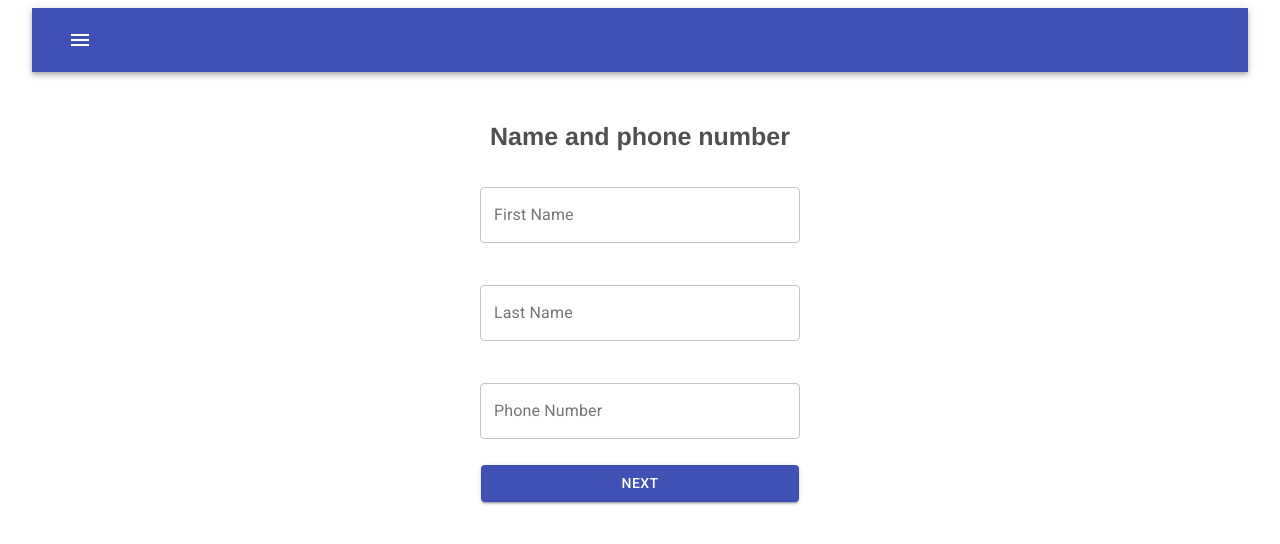
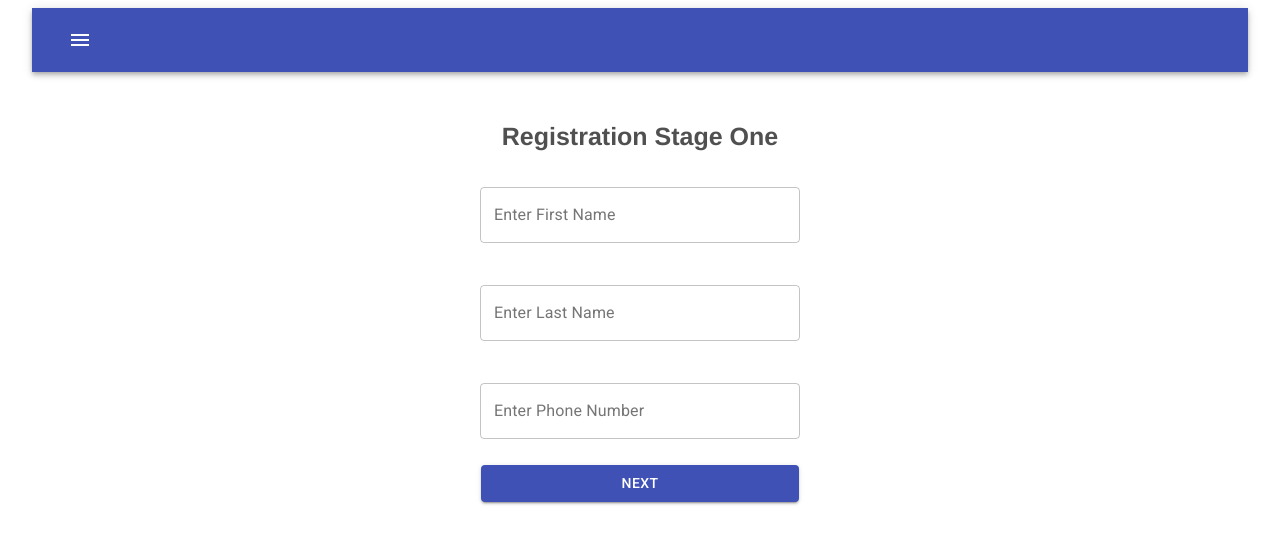
Before and after one commit to mohamedlafiteh/register-form-project, a React (Create React App) app: page / in a window 1280 px wide. Shown: the top 544 px of the page. Built offline with nearby package versions, Linux system fonts and the light colour scheme.

Commit message:
Add date

```diff
--- a/src/components/RegisterForm.js
+++ b/src/components/RegisterForm.js
@@ -88,11 +88,7 @@ export class RegisterForm extends React.Component {
       }
       let dateOfBirth = this.state.fields.dob;
       var optimizedBirthday = dateOfBirth.replace(/-/g, "/");
-
-      // //set date based on birthday at 01:00:00 hours GMT+0100 (CET)
       var myBirthday = new Date(optimizedBirthday);
-
-      // // set current day on 01:00:00 hours GMT+0100 (CET)
       var currentDate = new Date().toJSON().slice(0, 10) + " 01:00:00";
 
       // // calculate age comparing current date and birthday
--- a/src/components/steps/EmailAndDob.js
+++ b/src/components/steps/EmailAndDob.js
@@ -9,6 +9,7 @@ import IconButton from "@material-ui/core/IconButton";
 import MenuIcon from "@material-ui/icons/Menu";
 import Container from "@material-ui/core/Container";
 import "../styles/EmailAndDob.css";
+import { Today } from "@material-ui/icons";
 
 export class EmailAndDob extends React.Component {
   continue = (e) => {
@@ -21,6 +22,12 @@ export class EmailAndDob extends React.Component {
   };
   render() {
     const { values, handleChange } = this.props;
+    //Getting today's date
+    var today = new Date();
+    var dd = String(today.getDate()).padStart(2, '0');
+    var mm = String(today.getMonth() + 1).padStart(2, '0');
+    var yyyy = today.getFullYear();
+    today = dd+'/'+mm+'/'+yyyy;
     return (
       <MuiThemeProvider>
         <React.Fragment>
@@ -42,11 +49,11 @@ export class EmailAndDob extends React.Component {
                 className="title-text"
                 variant="h6"
               >
-                Email and Date of Birth
+                Registration Stage Two
               </div>
             </div>
             <TextField
-              label="E-email"
+              label="Enter email"
               onChange={handleChange("email")}
               defaultValue={values.email}
               margin="normal"
@@ -63,9 +70,8 @@ export class EmailAndDob extends React.Component {
             <TextField
               id="date"
               type="date"
-              label="Date of Birth"
               onChange={handleChange("dob")}
-              defaultValue="2004-05-24"
+              defaultValue={today}
               margin="normal"
               variant="outlined"
               autoComplete="off"
--- a/src/components/steps/NameAndPhone.js
+++ b/src/components/steps/NameAndPhone.js
@@ -35,11 +35,11 @@ export class NameAndPhone extends React.Component {
                 </Toolbar>
               </AppBar>
               <div  variant="h6" color="inherit" className="title-text">
-                Name and phone number
+                Registration Stage One
               </div>
             </div>
             <TextField
-              label="First Name"
+              label="Enter First Name"
               floatingLabelText="First name"
               onChange={handleChange("firstName")}
               defaultValue={values.firstName}
@@ -53,7 +53,7 @@ export class NameAndPhone extends React.Component {
             </div>
             <br />
             <TextField
-              label="Last Name"
+              label="Enter Last Name"
               onChange={handleChange("lastName")}
               defaultValue={values.lastName}
               margin="normal"
@@ -67,7 +67,7 @@ export class NameAndPhone extends React.Component {
 
             <br />
             <TextField
-              label="Phone Number"
+              label="Enter Phone Number"
               onChange={handleChange("phoneNumber")}
               defaultValue={values.phoneNumber}
               margin="normal"
```
